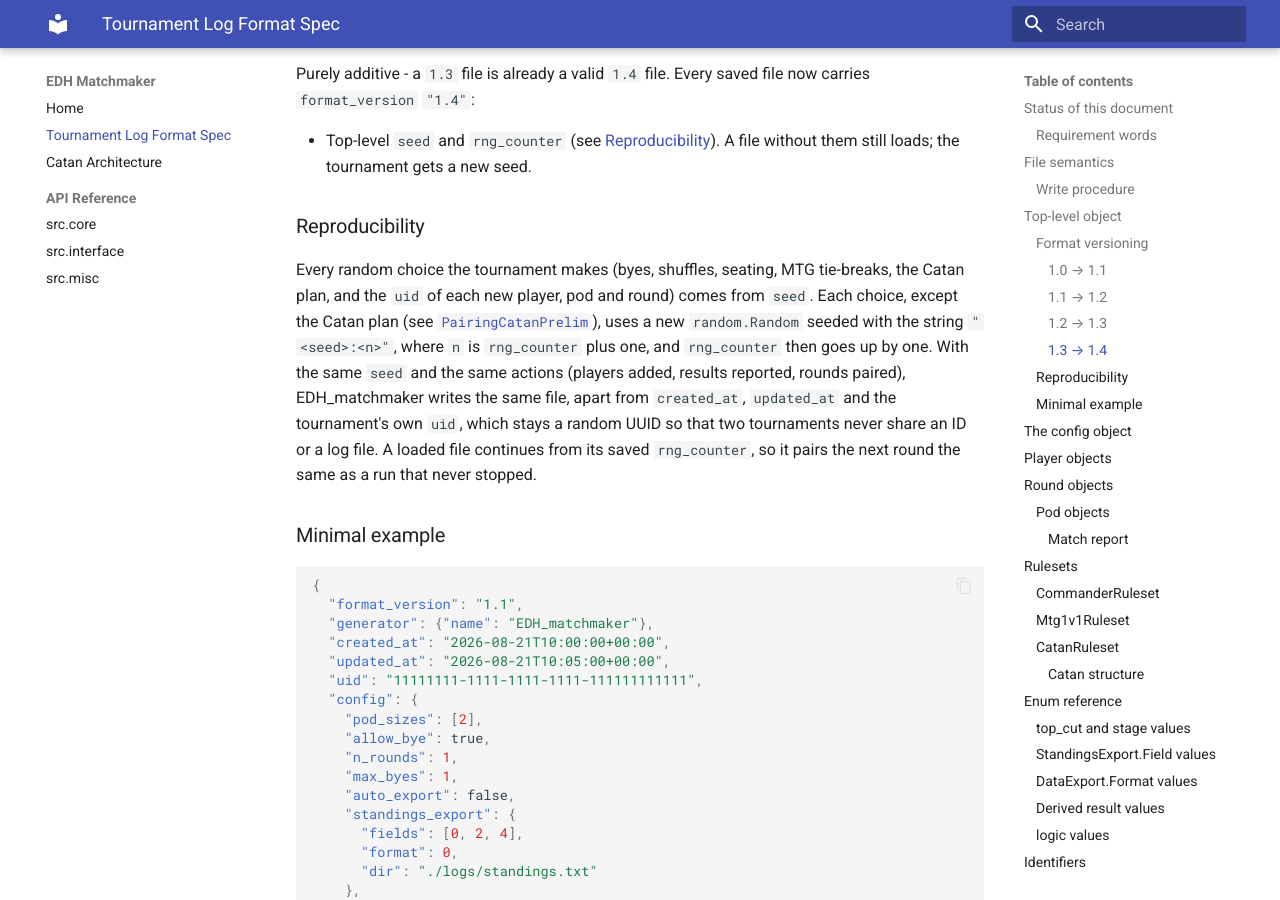
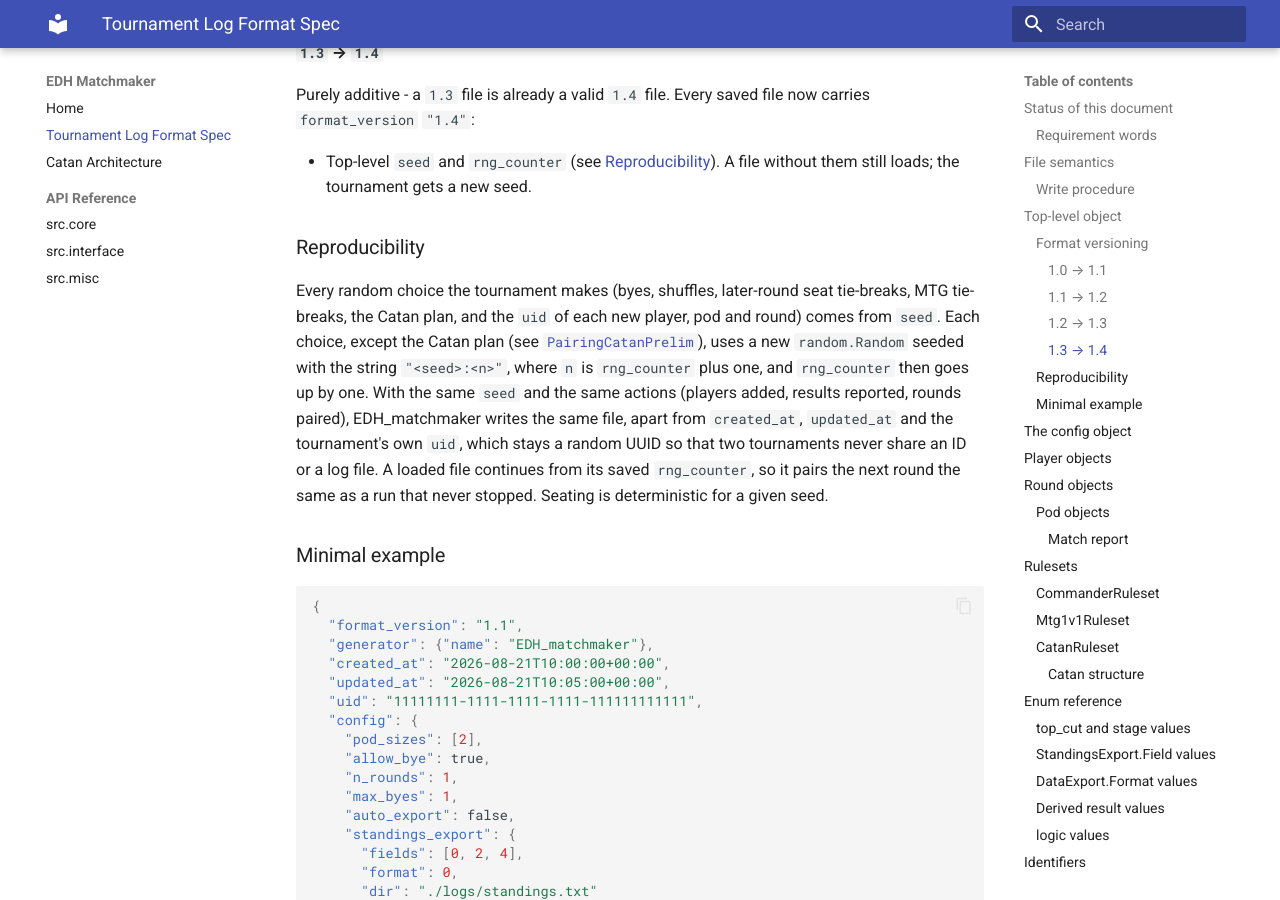
Before and after one commit to eVen-gits/EDH_matchmaker, an MkDocs documentation site: the page built from docs/tournament-log-spec.md, in a window 1280 px wide and 900 px high, scrolled down 3337 px. Built offline with MkDocs 1.6.1 and Material for MkDocs 9.7.7, drawn with Linux system fonts in a browser that asks for light colours; some of the changed text lies outside the part shown.

Commit message:
no-mistakes(review): Reset tournament caches on reload; reword seating reproducibility docs

```diff
--- a/docs/tournament-log-spec.md
+++ b/docs/tournament-log-spec.md
@@ -54,7 +54,7 @@ having a single writer.
 | `created_at` | string (ISO 8601) | optional | When the tournament was first created. Absent in files written before format `1.0`. |
 | `updated_at` | string (ISO 8601) | optional | When this file was last written. |
 | `uid` | string (UUID) | must | The tournament's unique ID. |
-| `seed` | integer | optional | The seed for the tournament's random choices (pairing, byes, seating, and the `uid` of every player, pod and round). Absent in files written before format `1.4`; a reader then picks a new seed. See [Reproducibility](#reproducibility). |
+| `seed` | integer | optional | The seed for the tournament's random choices (pairing, byes, later-round seat tie-breaks, and the `uid` of every player, pod and round). Absent in files written before format `1.4`; a reader then picks a new seed. See [Reproducibility](#reproducibility). |
 | `rng_counter` | integer | optional (default `0`) | How many random generators the tournament has derived from `seed` so far. See [Reproducibility](#reproducibility). |
 | `config` | object | must | Tournament rules and settings. See [The config object](#the-config-object). |
 | `players` | array of object | must | Every player in the tournament. See [Player objects](#player-objects). |
@@ -136,8 +136,8 @@ file now carries `format_version` `"1.4"`:
 
 ### Reproducibility
 
-Every random choice the tournament makes (byes, shuffles, seating, MTG
-tie-breaks, the Catan plan, and the `uid` of each new player, pod and round)
+Every random choice the tournament makes (byes, shuffles, later-round seat
+tie-breaks, MTG tie-breaks, the Catan plan, and the `uid` of each new player, pod and round)
 comes from `seed`. Each choice, except the Catan plan (see
 [`PairingCatanPrelim`](#pairingcatanprelim)), uses a new `random.Random`
 seeded with the string `"<seed>:<n>"`, where `n` is `rng_counter` plus one,
@@ -146,7 +146,7 @@ results reported, rounds paired), EDH_matchmaker writes the same file, apart
 from `created_at`, `updated_at` and the tournament's own `uid`, which stays a
 random UUID so that two tournaments never share an ID or a log file. A loaded
 file continues from its saved `rng_counter`, so it pairs the next round the
-same as a run that never stopped.
+same as a run that never stopped. Seating is deterministic for a given seed.
 
 ### Minimal example
 
```
Also changed, not shown: CHANGELOG.md (+4 -4 lines), 2 other files.
